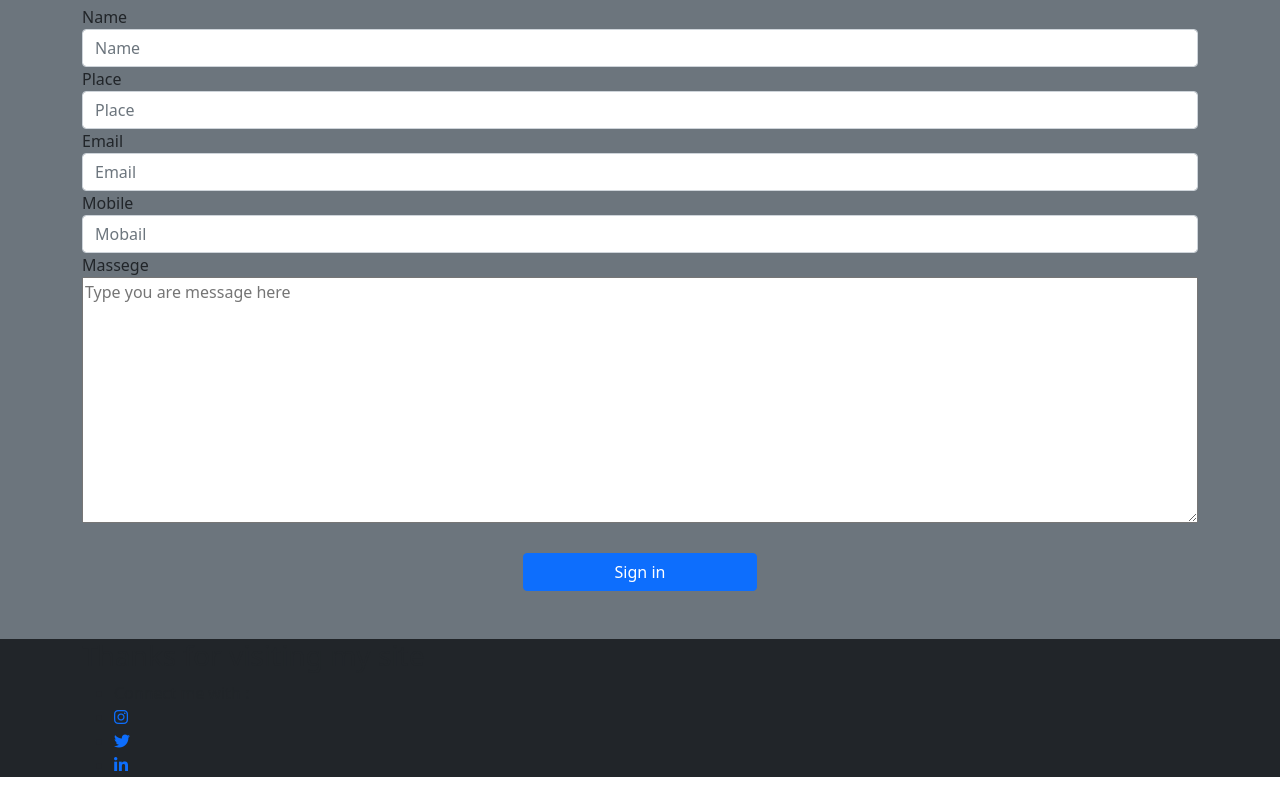
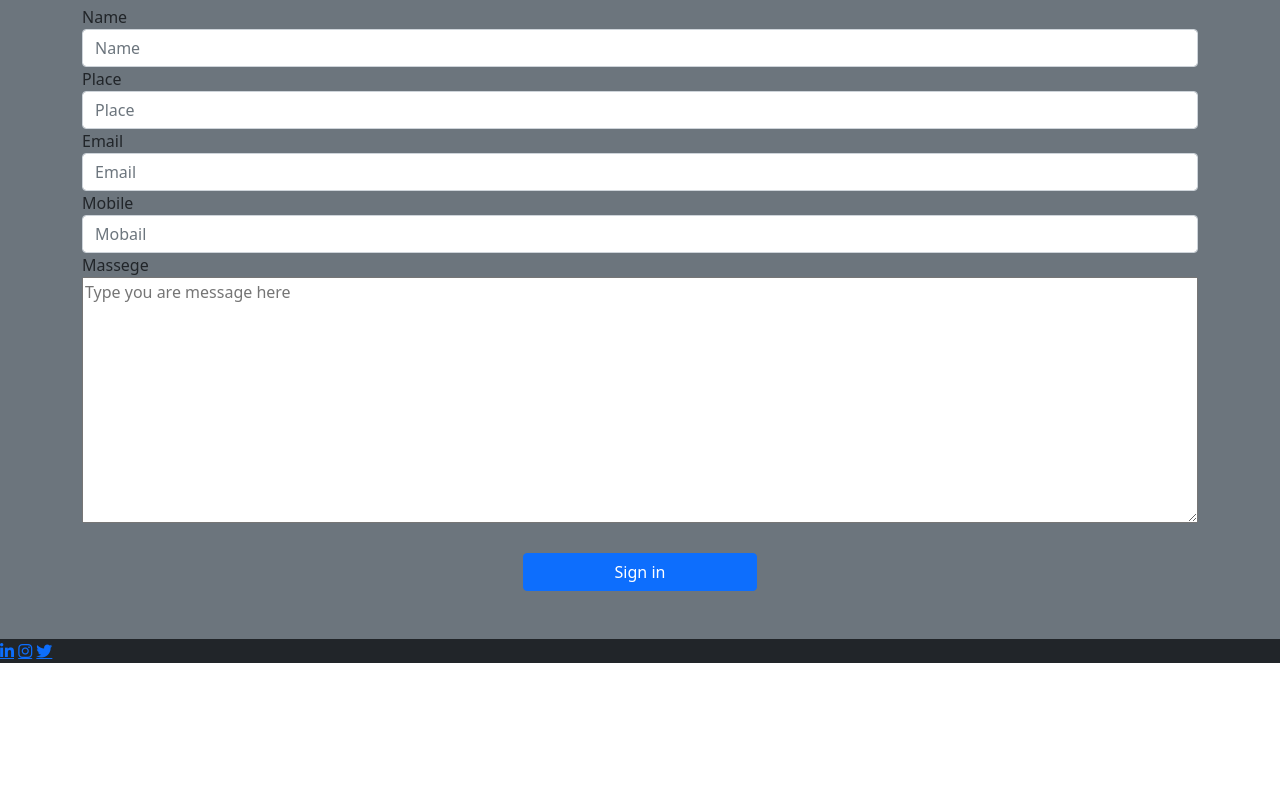
Before and after one commit to hananmp/hanan, a plain HTML site: page index.html in a window 1280 px wide. Shown: the part 2081-2874 px from the top of the page. After the commit the page ends 2744 px from the top, so only its background shows below. Drawn offline with nearby package versions, Linux system fonts and the light colour scheme.

Commit message:
Update index.html

```diff
--- a/index.html
+++ b/index.html
@@ -267,18 +267,9 @@
    </section>
 
    <footer class="bg-dark" class="text-center">
-
-			<div class="container">
-			<h3>Thanks for visiting my site</h3>
-				<div class="connect-social">
-					<ul>
-						<li class="connect">Connect me with : </li>
-						<li><a href="https://instagram.com/h.anaan_?igshid=1ubbf3vpesrlc" target="_blank class="social-button instagram"><i class="fa fa-instagram"></i></a></li>
-						<li><a href="https://twitter.com/HaNaN03438966?s=09"target="_blank" class="social-button twitter"><i class="fa fa-twitter"></i></a></li>
-
-						<li><a href="https://www.linkedin.com/in/hanan-mp-8268a7202" target="_blank" class="social-button linkedin"><i class="fa fa-linkedin"></i></a></li>
-					</ul>
-				</div>
+                 <a href="https://www.linkedin.com/in/hanan-mp-8268a7202" class="fa fa-linkedin"></a>
+	         <a href="https://instagram.com/h.anaan_?igshid=1ubbf3vpesrlc" class="fa fa-instagram"></a>
+	         <a href="https://twitter.com/HaNaN03438966?s=09" class="fa fa-twitter"></a>
 
    </footer>
 
```
